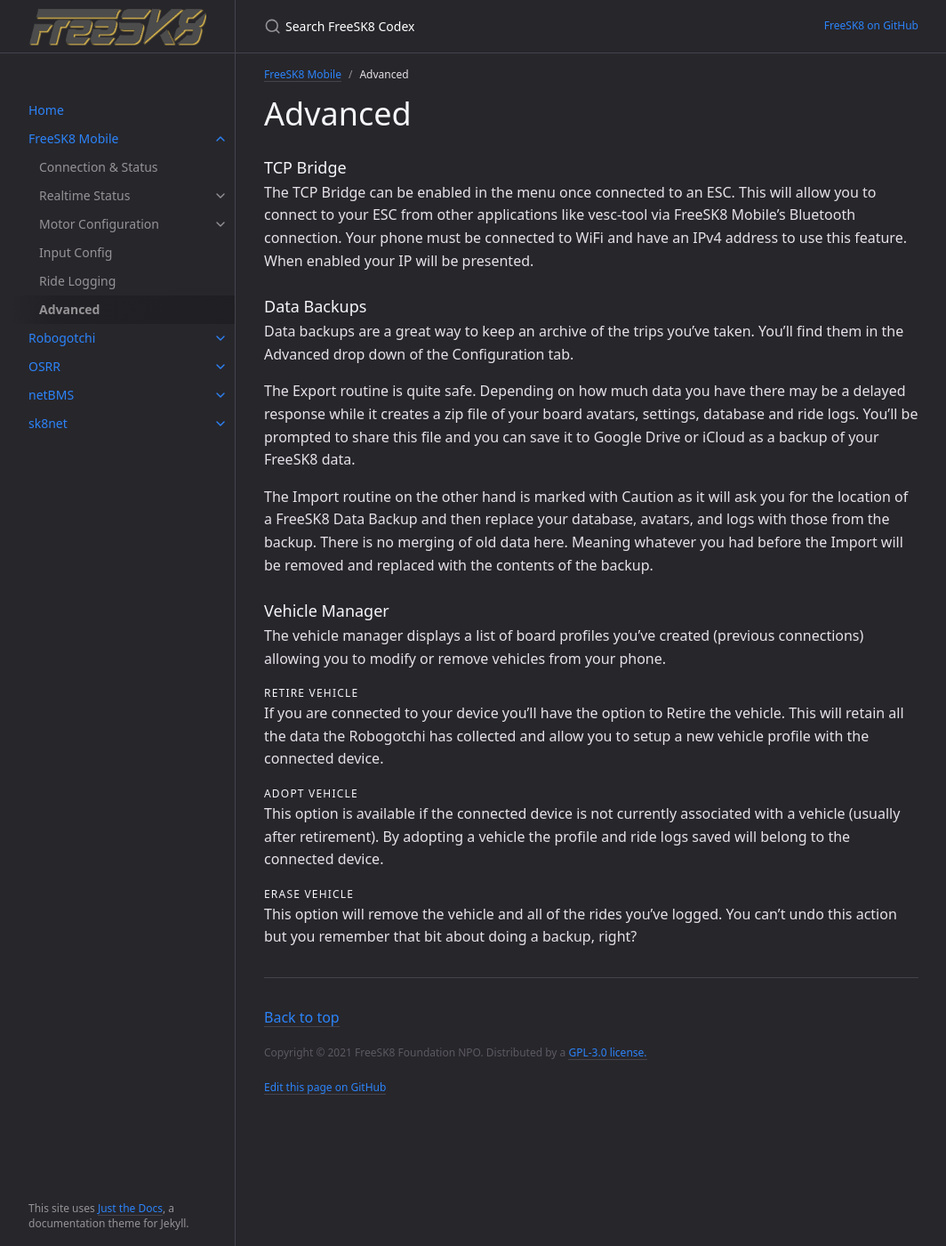
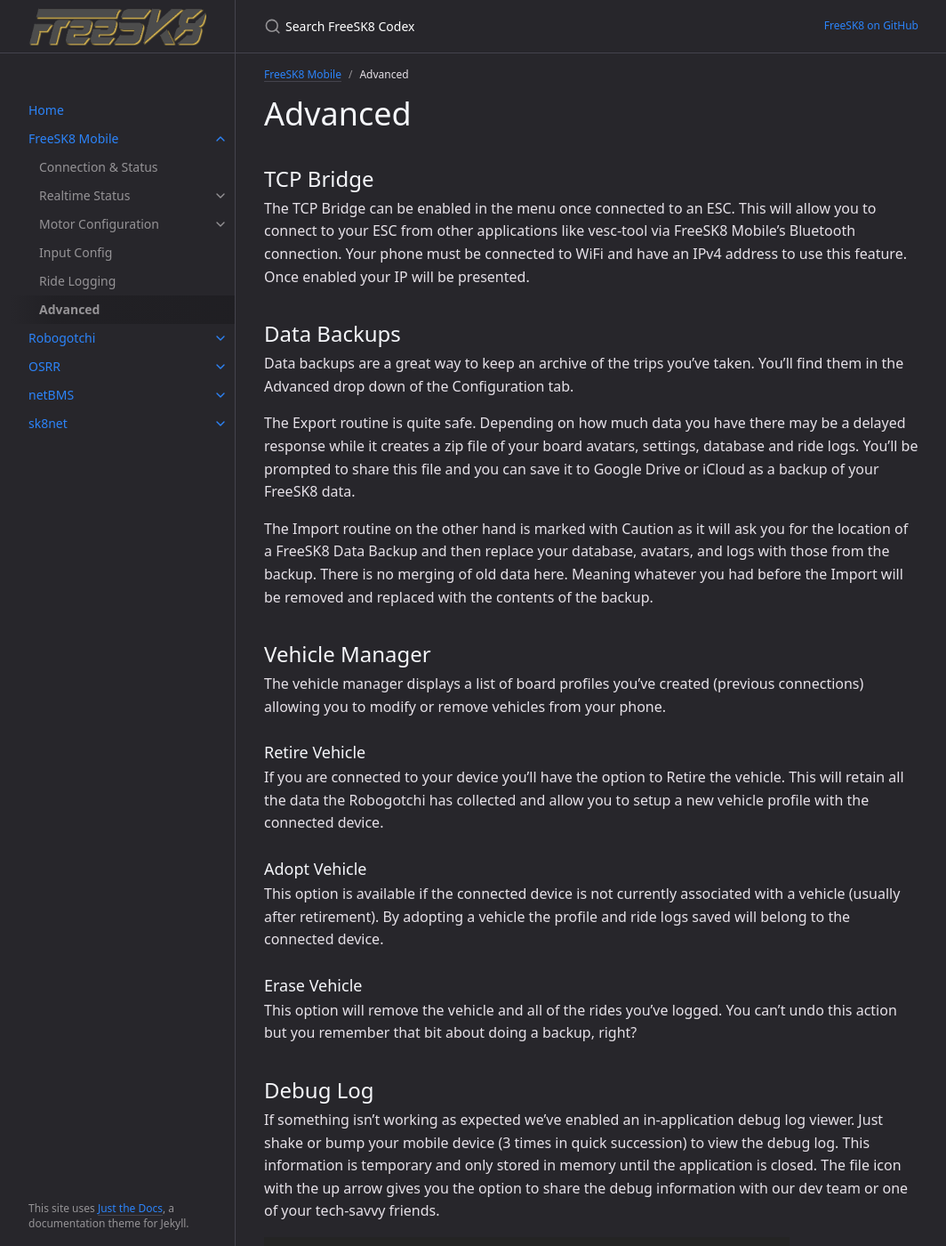
Before and after one commit to FreeSK8/codex, a Jekyll site: the page built from docs/freesk8-mobile/advanced.md, in a window 1280 px wide and 1400 px high. Shown: the whole window at 89% size, without its empty margins (107-1171 px from the left). Built offline with Jekyll 4.4.1, drawn with Linux system fonts in a browser that asks for light colours.

Commit message:
debug log in mobile app

```diff
--- a/docs/freesk8-mobile/advanced.md
+++ b/docs/freesk8-mobile/advanced.md
@@ -7,11 +7,11 @@ parent: FreeSK8 Mobile
 
 # Advanced
 
-### TCP Bridge
+## TCP Bridge
 
-The TCP Bridge can be enabled in the menu once connected to an ESC. This will allow you to connect to your ESC from other applications like vesc-tool via FreeSK8 Mobile’s Bluetooth connection. Your phone must be connected to WiFi and have an IPv4 address to use this feature. When enabled your IP will be presented.
+The TCP Bridge can be enabled in the menu once connected to an ESC. This will allow you to connect to your ESC from other applications like vesc-tool via FreeSK8 Mobile’s Bluetooth connection. Your phone must be connected to WiFi and have an IPv4 address to use this feature. Once enabled your IP will be presented.
 
-### Data Backups
+## Data Backups
 
 Data backups are a great way to keep an archive of the trips you've taken. You'll find them in the Advanced drop down of the Configuration tab.
 
@@ -19,15 +19,21 @@ The Export routine is quite safe. Depending on how much data you have there may
 
 The Import routine on the other hand is marked with Caution as it will ask you for the location of a FreeSK8 Data Backup and then replace your database, avatars, and logs with those from the backup. There is no merging of old data here. Meaning whatever you had before the Import will be removed and replaced with the contents of the backup.
 
-### Vehicle Manager
+## Vehicle Manager
 
 The vehicle manager displays a list of board profiles you've created (previous connections) allowing you to modify or remove vehicles from your phone.
 
-#### Retire Vehicle
+### Retire Vehicle
 If you are connected to your device you’ll have the option to Retire the vehicle. This will retain all the data the Robogotchi has collected and allow you to setup a new vehicle profile with the connected device.
 
-#### Adopt Vehicle
+### Adopt Vehicle
 This option is available if the connected device is not currently associated with a vehicle (usually after retirement). By adopting a vehicle the profile and ride logs saved will belong to the connected device.
 
-#### Erase Vehicle
+### Erase Vehicle
 This option will remove the vehicle and all of the rides you’ve logged. You can't undo this action but you remember that bit about doing a backup, right?
+
+## Debug Log
+
+If something isn't working as expected we've enabled an in-application debug log viewer. Just shake or bump your mobile device (3 times in quick succession) to view the debug log. This information is temporary and only stored in memory until the application is closed. The file icon with the up arrow gives you the option to share the debug information with our dev team or one of your tech-savvy friends.
+
+![Debug Log]({{ '/' | absolute_url }}assets/images/mobileapp/advanced/debug.jpg)
```
Also changed, not shown: docs/freesk8-mobile/foc-wizard.md (+5 -5 lines), assets/images/mobileapp/advanced/debug.jpg (added).
